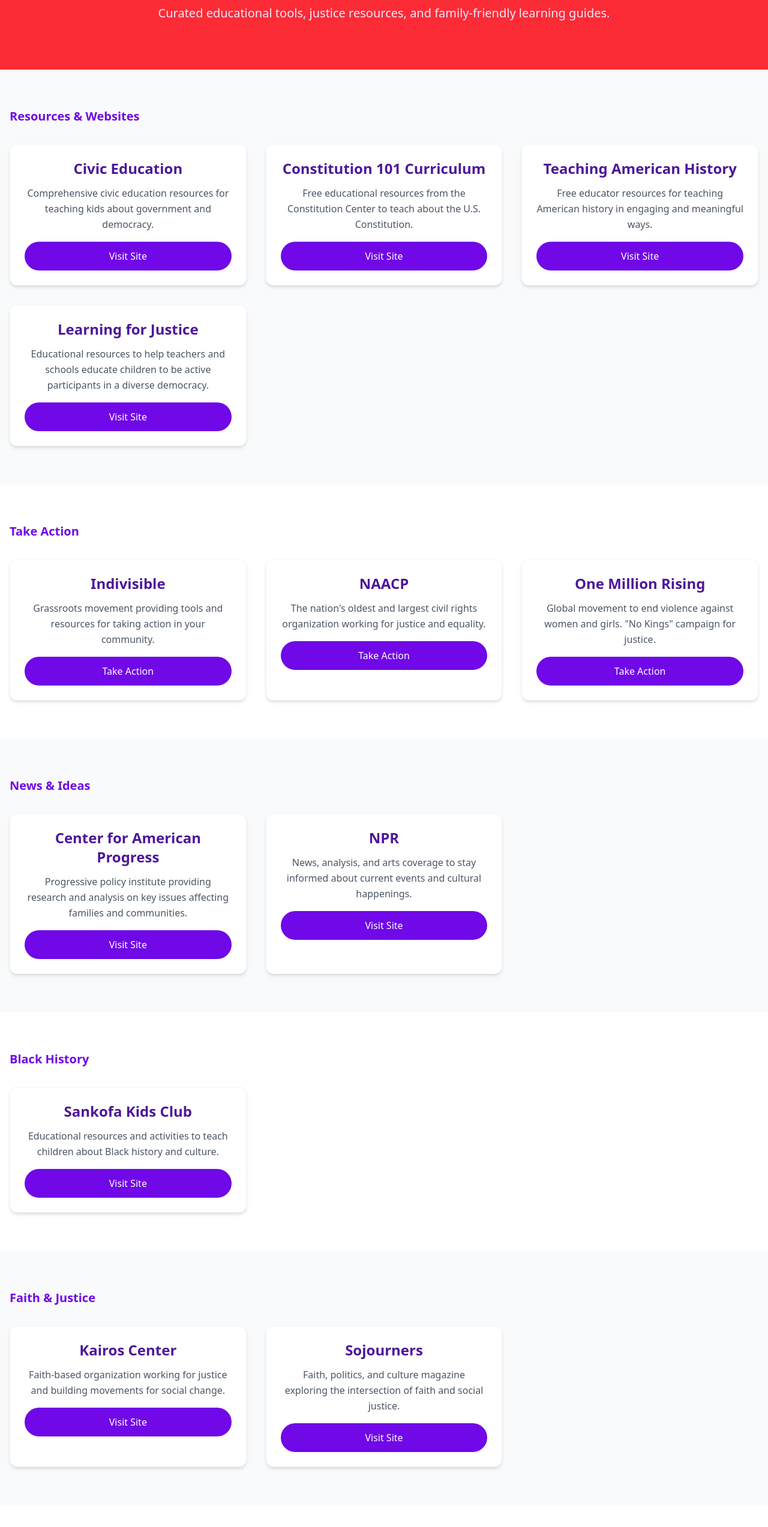
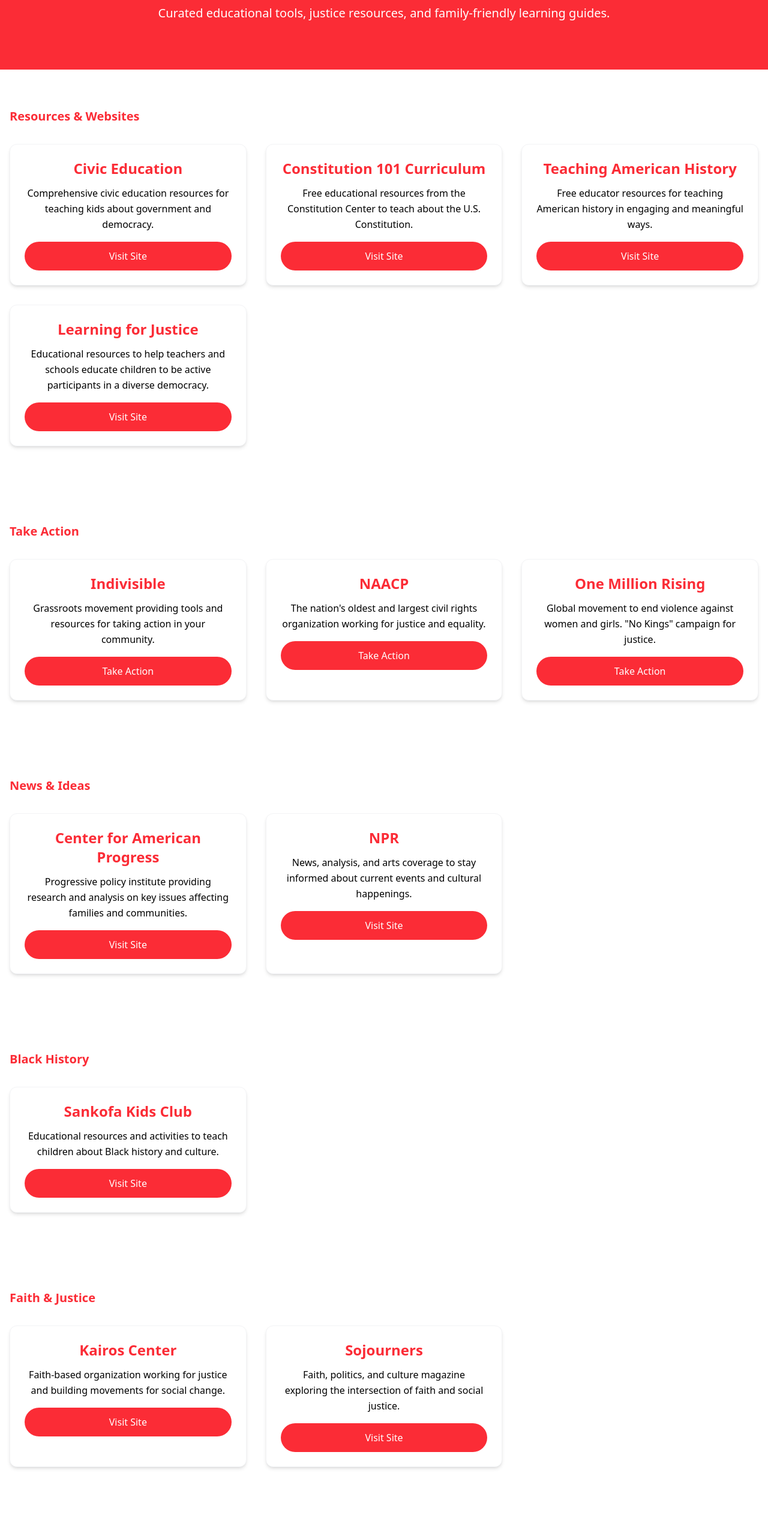
Before and after one commit to bdubbs11/Civic-Seeds-USA, a React (Vite) app: page /parenting-tools in a window 1280 px wide. Shown: the part 200-2746 px from the top of the page at 60% size. Built offline with nearby package versions, Linux system fonts and the light colour scheme.

Commit message:
more updates and swoosh

```diff
--- a/src/App.jsx
+++ b/src/App.jsx
@@ -1,6 +1,7 @@
 import { BrowserRouter, Routes, Route } from 'react-router-dom';
 import './assets/tailwindcss.css';
 import Layout from './components/Layout';
+import ScrollToTop from './components/ScrollToTop';
 import Home from './views/home';
 import Contact from './views/Contact';
 import PowerParentingStrategy from './views/Power_parenting_strat';
@@ -11,6 +12,7 @@
 
   return (
     <BrowserRouter>
+      <ScrollToTop />
       <Routes>
         <Route element={<Layout />}>
           <Route path="/" element={<Home />} />
--- a/src/views/Parenting_tools.jsx
+++ b/src/views/Parenting_tools.jsx
@@ -8,30 +8,30 @@
       <section className="w-full bg-red-500 text-white py-20 px-4">
         <div className="max-w-7xl mx-auto text-center">
           <h1 className="text-4xl md:text-5xl font-bold mb-4">Parenting Tools & Resources</h1>
-          <p className="text-lg md:text-xl text-violet-100 max-w-3xl mx-auto">
+          <p className="text-lg md:text-xl text-white max-w-3xl mx-auto">
           Curated educational tools, justice resources, and family-friendly learning guides.
           </p>
         </div>
       </section>
 
       {/* Resources & Websites */}
-      <section className="w-full bg-gray-50 py-16 px-4">
+      <section className="w-full py-16 px-4">
         <div className="max-w-7xl mx-auto">
-          <h2 className="text-violet-700 font-semibold text-xl mb-8 text-center md:text-left">
+          <h2 className="text-red-500 font-semibold text-xl mb-8 text-center md:text-left">
             Resources & Websites
           </h2>
           <div className="grid grid-cols-1 md:grid-cols-2 lg:grid-cols-3 gap-8">
             {/* Civic Education */}
             <div className="bg-white rounded-xl shadow-md hover:shadow-lg transition-shadow duration-300 p-6 border border-gray-100">
-              <h3 className="text-2xl font-bold text-violet-900 mb-3">Civic Education</h3>
-              <p className="text-gray-600 mb-4 leading-relaxed">
+              <h3 className="text-2xl font-bold text-red-500 mb-3">Civic Education</h3>
+              <p className="text-black mb-4 leading-relaxed">
                 Comprehensive civic education resources for teaching kids about government and democracy.
               </p>
               <a
                 href="https://www.civiced.org"
                 target="_blank"
                 rel="noopener noreferrer"
-                className="w-full bg-violet-700 text-white px-6 py-3 rounded-full hover:bg-violet-800 transition-colors duration-300 inline-block text-center"
+                className="w-full bg-red-500 text-white px-6 py-3 rounded-full hover:bg-red-700 duration-300 inline-block text-center"
               >
                 Visit Site
               </a>
@@ -39,15 +39,15 @@
 
             {/* Constitution 101 Curriculum */}
             <div className="bg-white rounded-xl shadow-md hover:shadow-lg transition-shadow duration-300 p-6 border border-gray-100">
-              <h3 className="text-2xl font-bold text-violet-900 mb-3">Constitution 101 Curriculum</h3>
-              <p className="text-gray-600 mb-4 leading-relaxed">
+              <h3 className="text-2xl font-bold text-red-500 mb-3">Constitution 101 Curriculum</h3>
+              <p className="text-black mb-4 leading-relaxed">
                 Free educational resources from the Constitution Center to teach about the U.S. Constitution.
               </p>
               <a
                 href="https://constitutioncenter.org"
                 target="_blank"
                 rel="noopener noreferrer"
-                className="w-full bg-violet-700 text-white px-6 py-3 rounded-full hover:bg-violet-800 transition-colors duration-300 inline-block text-center"
+                className="w-full bg-red-500 text-white px-6 py-3 rounded-full hover:bg-red-700 duration-300 inline-block text-center"
               >
                 Visit Site
               </a>
@@ -55,15 +55,15 @@
 
             {/* Teaching American History */}
             <div className="bg-white rounded-xl shadow-md hover:shadow-lg transition-shadow duration-300 p-6 border border-gray-100">
-              <h3 className="text-2xl font-bold text-violet-900 mb-3">Teaching American History</h3>
-              <p className="text-gray-600 mb-4 leading-relaxed">
+              <h3 className="text-2xl font-bold text-red-500 mb-3">Teaching American History</h3>
+              <p className="text-black mb-4 leading-relaxed">
                 Free educator resources for teaching American history in engaging and meaningful ways.
               </p>
               <a
                 href="https://teachingamericanhistory.org"
                 target="_blank"
                 rel="noopener noreferrer"
-                className="w-full bg-violet-700 text-white px-6 py-3 rounded-full hover:bg-violet-800 transition-colors duration-300 inline-block text-center"
+                className="w-full bg-red-500 text-white px-6 py-3 rounded-full hover:bg-red-700 duration-300 inline-block text-center"
               >
                 Visit Site
               </a>
@@ -71,15 +71,15 @@
 
             {/* Learning for Justice */}
             <div className="bg-white rounded-xl shadow-md hover:shadow-lg transition-shadow duration-300 p-6 border border-gray-100">
-              <h3 className="text-2xl font-bold text-violet-900 mb-3">Learning for Justice</h3>
-              <p className="text-gray-600 mb-4 leading-relaxed">
+              <h3 className="text-2xl font-bold text-red-500 mb-3">Learning for Justice</h3>
+              <p className="text-black mb-4 leading-relaxed">
                 Educational resources to help teachers and schools educate children to be active participants in a diverse democracy.
               </p>
               <a
                 href="https://www.learningforjustice.org"
                 target="_blank"
                 rel="noopener noreferrer"
-                className="w-full bg-violet-700 text-white px-6 py-3 rounded-full hover:bg-violet-800 transition-colors duration-300 inline-block text-center"
+                className="w-full bg-red-500 text-white px-6 py-3 rounded-full hover:bg-red-700 duration-300 inline-block text-center"
               >
                 Visit Site
               </a>
@@ -91,21 +91,21 @@
       {/* Take Action */}
       <section className="w-full bg-white py-16 px-4">
         <div className="max-w-7xl mx-auto">
-          <h2 className="text-violet-700 font-semibold text-xl mb-8 text-center md:text-left">
+          <h2 className="text-red-500 font-semibold text-xl mb-8 text-center md:text-left">
             Take Action
           </h2>
           <div className="grid grid-cols-1 md:grid-cols-2 lg:grid-cols-3 gap-8">
             {/* Indivisible */}
             <div className="bg-white rounded-xl shadow-md hover:shadow-lg transition-shadow duration-300 p-6 border border-gray-100">
-              <h3 className="text-2xl font-bold text-violet-900 mb-3">Indivisible</h3>
-              <p className="text-gray-600 mb-4 leading-relaxed">
+              <h3 className="text-2xl font-bold text-red-500 mb-3">Indivisible</h3>
+              <p className="text-black mb-4 leading-relaxed">
                 Grassroots movement providing tools and resources for taking action in your community.
               </p>
               <a
                 href="https://indivisible.org"
                 target="_blank"
                 rel="noopener noreferrer"
-                className="w-full bg-violet-700 text-white px-6 py-3 rounded-full hover:bg-violet-800 transition-colors duration-300 inline-block text-center"
+                className="w-full bg-red-500 text-white px-6 py-3 rounded-full hover:bg-red-700 duration-300 inline-block text-center"
               >
                 Take Action
               </a>
@@ -113,15 +113,15 @@
 
             {/* NAACP */}
             <div className="bg-white rounded-xl shadow-md hover:shadow-lg transition-shadow duration-300 p-6 border border-gray-100">
-              <h3 className="text-2xl font-bold text-violet-900 mb-3">NAACP</h3>
-              <p className="text-gray-600 mb-4 leading-relaxed">
+              <h3 className="text-2xl font-bold text-red-500 mb-3">NAACP</h3>
+              <p className="text-black mb-4 leading-relaxed">
                 The nation's oldest and largest civil rights organization working for justice and equality.
               </p>
               <a
                 href="https://www.naacp.org"
                 target="_blank"
                 rel="noopener noreferrer"
-                className="w-full bg-violet-700 text-white px-6 py-3 rounded-full hover:bg-violet-800 transition-colors duration-300 inline-block text-center"
+                className="w-full bg-red-500 text-white px-6 py-3 rounded-full hover:bg-red-700 duration-300 inline-block text-center"
               >
                 Take Action
               </a>
@@ -129,15 +129,15 @@
 
             {/* One Million Rising */}
             <div className="bg-white rounded-xl shadow-md hover:shadow-lg transition-shadow duration-300 p-6 border border-gray-100">
-              <h3 className="text-2xl font-bold text-violet-900 mb-3">One Million Rising</h3>
-              <p className="text-gray-600 mb-4 leading-relaxed">
+              <h3 className="text-2xl font-bold text-red-500 mb-3">One Million Rising</h3>
+              <p className="text-black mb-4 leading-relaxed">
                 Global movement to end violence against women and girls. "No Kings" campaign for justice.
               </p>
               <a
                 href="https://www.onemillionrising.org"
                 target="_blank"
                 rel="noopener noreferrer"
-                className="w-full bg-violet-700 text-white px-6 py-3 rounded-full hover:bg-violet-800 transition-colors duration-300 inline-block text-center"
+                className="w-full bg-red-500 text-white px-6 py-3 rounded-full hover:bg-red-700 duration-300 inline-block text-center"
               >
                 Take Action
               </a>
@@ -147,23 +147,23 @@
       </section>
 
       {/* News & Ideas */}
-      <section className="w-full bg-gray-50 py-16 px-4">
+      <section className="w-full py-16 px-4">
         <div className="max-w-7xl mx-auto">
-          <h2 className="text-violet-700 font-semibold text-xl mb-8 text-center md:text-left">
+          <h2 className="text-red-500 font-semibold text-xl mb-8 text-center md:text-left">
             News & Ideas
           </h2>
           <div className="grid grid-cols-1 md:grid-cols-2 lg:grid-cols-3 gap-8">
             {/* Center for American Progress */}
             <div className="bg-white rounded-xl shadow-md hover:shadow-lg transition-shadow duration-300 p-6 border border-gray-100">
-              <h3 className="text-2xl font-bold text-violet-900 mb-3">Center for American Progress</h3>
-              <p className="text-gray-600 mb-4 leading-relaxed">
+              <h3 className="text-2xl font-bold text-red-500 mb-3">Center for American Progress</h3>
+              <p className="text-black mb-4 leading-relaxed">
                 Progressive policy institute providing research and analysis on key issues affecting families and communities.
               </p>
               <a
                 href="https://www.americanprogress.org"
                 target="_blank"
                 rel="noopener noreferrer"
-                className="w-full bg-violet-700 text-white px-6 py-3 rounded-full hover:bg-violet-800 transition-colors duration-300 inline-block text-center"
+                className="w-full bg-red-500 text-white px-6 py-3 rounded-full hover:bg-red-700 duration-300 inline-block text-center"
               >
                 Visit Site
               </a>
@@ -171,15 +171,15 @@
 
             {/* NPR */}
             <div className="bg-white rounded-xl shadow-md hover:shadow-lg transition-shadow duration-300 p-6 border border-gray-100">
-              <h3 className="text-2xl font-bold text-violet-900 mb-3">NPR</h3>
-              <p className="text-gray-600 mb-4 leading-relaxed">
+              <h3 className="text-2xl font-bold text-red-500 mb-3">NPR</h3>
+              <p className="text-black mb-4 leading-relaxed">
                 News, analysis, and arts coverage to stay informed about current events and cultural happenings.
               </p>
               <a
                 href="https://www.npr.org"
                 target="_blank"
                 rel="noopener noreferrer"
-                className="w-full bg-violet-700 text-white px-6 py-3 rounded-full hover:bg-violet-800 transition-colors duration-300 inline-block text-center"
+                className="w-full bg-red-500 text-white px-6 py-3 rounded-full hover:bg-red-700 duration-300 inline-block text-center"
               >
                 Visit Site
               </a>
@@ -191,21 +191,21 @@
       {/* Black History */}
       <section className="w-full bg-white py-16 px-4">
         <div className="max-w-7xl mx-auto">
-          <h2 className="text-violet-700 font-semibold text-xl mb-8 text-center md:text-left">
+          <h2 className="text-red-500 font-semibold text-xl mb-8 text-center md:text-left">
             Black History
           </h2>
           <div className="grid grid-cols-1 md:grid-cols-2 lg:grid-cols-3 gap-8">
             {/* Sankofa Kids Club */}
             <div className="bg-white rounded-xl shadow-md hover:shadow-lg transition-shadow duration-300 p-6 border border-gray-100">
-              <h3 className="text-2xl font-bold text-violet-900 mb-3">Sankofa Kids Club</h3>
-              <p className="text-gray-600 mb-4 leading-relaxed">
+              <h3 className="text-2xl font-bold text-red-500 mb-3">Sankofa Kids Club</h3>
+              <p className="text-black mb-4 leading-relaxed">
                 Educational resources and activities to teach children about Black history and culture.
               </p>
               <a
                 href="https://sankofakidsclub.com"
                 target="_blank"
                 rel="noopener noreferrer"
-                className="w-full bg-violet-700 text-white px-6 py-3 rounded-full hover:bg-violet-800 transition-colors duration-300 inline-block text-center"
+                className="w-full bg-red-500 text-white px-6 py-3 rounded-full hover:bg-red-700 duration-300 inline-block text-center"
               >
                 Visit Site
               </a>
@@ -215,23 +215,23 @@
       </section>
 
       {/* Faith & Justice */}
-      <section className="w-full bg-gray-50 py-16 px-4">
+      <section className="w-full py-16 px-4">
         <div className="max-w-7xl mx-auto">
-          <h2 className="text-violet-700 font-semibold text-xl mb-8 text-center md:text-left">
+          <h2 className="text-red-500 font-semibold text-xl mb-8 text-center md:text-left">
             Faith & Justice
           </h2>
           <div className="grid grid-cols-1 md:grid-cols-2 lg:grid-cols-3 gap-8">
             {/* Kairos Center */}
             <div className="bg-white rounded-xl shadow-md hover:shadow-lg transition-shadow duration-300 p-6 border border-gray-100">
-              <h3 className="text-2xl font-bold text-violet-900 mb-3">Kairos Center</h3>
-              <p className="text-gray-600 mb-4 leading-relaxed">
+              <h3 className="text-2xl font-bold text-red-500 mb-3">Kairos Center</h3>
+              <p className="text-black mb-4 leading-relaxed">
                 Faith-based organization working for justice and building movements for social change.
               </p>
               <a
                 href="https://kairoscenter.org"
                 target="_blank"
                 rel="noopener noreferrer"
-                className="w-full bg-violet-700 text-white px-6 py-3 rounded-full hover:bg-violet-800 transition-colors duration-300 inline-block text-center"
+                className="w-full bg-red-500 text-white px-6 py-3 rounded-full hover:bg-red-700 duration-300 inline-block text-center"
               >
                 Visit Site
               </a>
@@ -239,15 +239,15 @@
 
             {/* Sojourners */}
             <div className="bg-white rounded-xl shadow-md hover:shadow-lg transition-shadow duration-300 p-6 border border-gray-100">
-              <h3 className="text-2xl font-bold text-violet-900 mb-3">Sojourners</h3>
-              <p className="text-gray-600 mb-4 leading-relaxed">
+              <h3 className="text-2xl font-bold text-red-500 mb-3">Sojourners</h3>
+              <p className="text-black mb-4 leading-relaxed">
                 Faith, politics, and culture magazine exploring the intersection of faith and social justice.
               </p>
               <a
                 href="https://sojo.net"
                 target="_blank"
                 rel="noopener noreferrer"
-                className="w-full bg-violet-700 text-white px-6 py-3 rounded-full hover:bg-violet-800 transition-colors duration-300 inline-block text-center"
+                className="w-full bg-red-500 text-white px-6 py-3 rounded-full hover:bg-red-700 duration-300 inline-block text-center"
               >
                 Visit Site
               </a>
@@ -259,21 +259,21 @@
       {/* Parenting & Child Development */}
       <section className="w-full bg-white py-16 px-4">
         <div className="max-w-7xl mx-auto">
-          <h2 className="text-violet-700 font-semibold text-xl mb-8 text-center md:text-left">
+          <h2 className="text-red-500 font-semibold text-xl mb-8 text-center md:text-left">
             Parenting & Child Development
           </h2>
           <div className="grid grid-cols-1 md:grid-cols-2 lg:grid-cols-3 gap-8">
             {/* BabyCenter */}
             <div className="bg-white rounded-xl shadow-md hover:shadow-lg transition-shadow duration-300 p-6 border border-gray-100">
-              <h3 className="text-2xl font-bold text-violet-900 mb-3">BabyCenter</h3>
-              <p className="text-gray-600 mb-4 leading-relaxed">
+              <h3 className="text-2xl font-bold text-red-500 mb-3">BabyCenter</h3>
+              <p className="text-black mb-4 leading-relaxed">
                 Comprehensive parenting resources and support. Sign up for age-specific monthly newsletters to track your child's development.
               </p>
               <a
                 href="https://www.babycenter.com"
                 target="_blank"
                 rel="noopener noreferrer"
-                className="w-full bg-violet-700 text-white px-6 py-3 rounded-full hover:bg-violet-800 transition-colors duration-300 inline-block text-center"
+                className="w-full bg-red-500 text-white px-6 py-3 rounded-full hover:bg-red-700 duration-300 inline-block text-center"
               >
                 Visit Site
               </a>
```
Also changed, not shown: src/components/Layout.jsx (+26 -2 lines), src/components/ScrollToTop.jsx (added, +25 -0 lines), src/views/Contact.jsx (+2 -12 lines), src/views/Home.jsx (+8 -4 lines), src/views/Power_parenting_strat.jsx (+15 -1 lines), src/views/Schedule_services.jsx (+16 -8 lines), public/curve-divider.svg (added).
